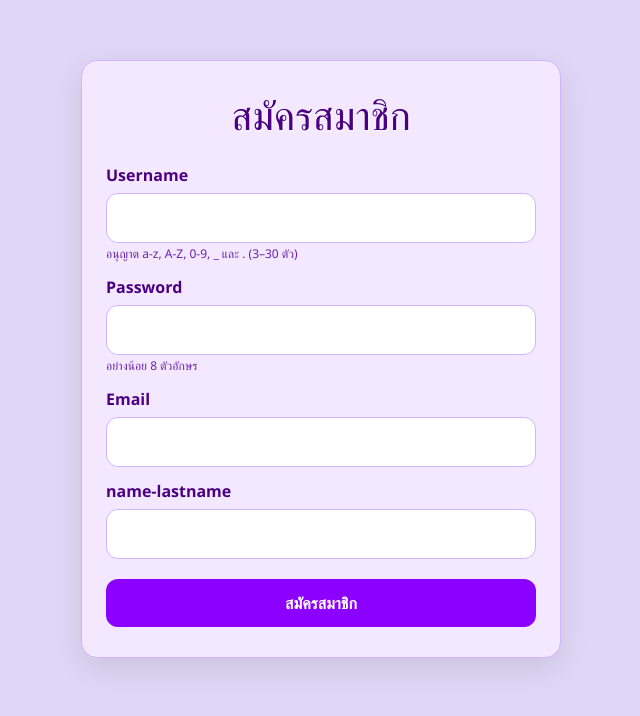
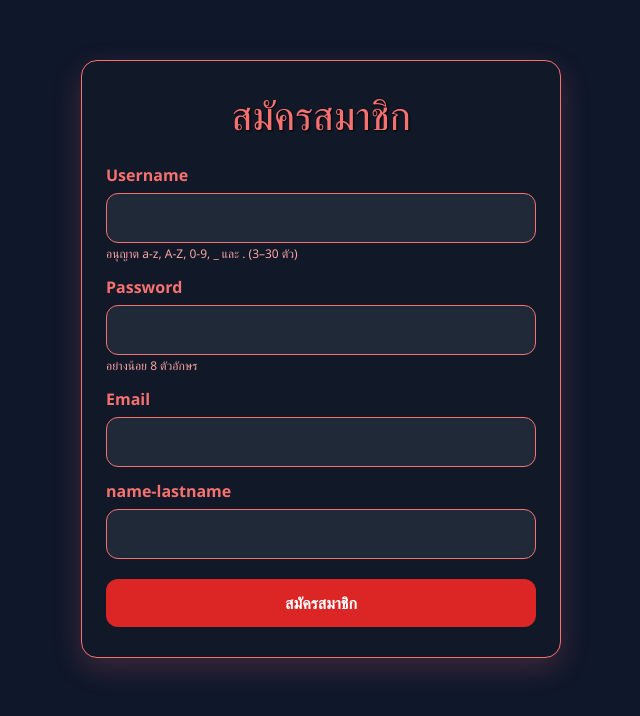
Before and after one commit to 67160398-jpg/dashboad, a PHP site: page /register.php in a window 1280 px wide. Shown: the top 716 px of the page, without its empty margins (319-959 px from the left). Run offline with PHP 8.4, Linux system fonts and the light colour scheme.

Commit message:
Update register.php

```diff
--- a/register.php
+++ b/register.php
@@ -1,10 +1,12 @@
 <?php
+session_start();
 require __DIR__ . '/config_mysqli.php';
 error_reporting(E_ALL);
 ini_set('display_errors', 1);
 
 $errors = [];
 $success = "";
+$username = $email = $full_name = "";
 
 if (empty($_SESSION['csrf_token'])) {
     $_SESSION['csrf_token'] = bin2hex(random_bytes(32));
@@ -80,39 +82,40 @@ if ($_SERVER['REQUEST_METHOD'] === 'POST') {
 <link href="https://cdn.jsdelivr.net/npm/bootstrap@5.3.3/dist/css/bootstrap.min.css" rel="stylesheet">
 <style>
 body {
-    background: #e0d7f6;
+    background: #0f172a;
     font-family: 'Segoe UI', sans-serif;
-    color: #1e1b4b;
+    color: #f87171;
     margin:0; padding:0;
 }
 .container {
     max-width: 480px;
     margin: 60px auto;
-    background: #f3e8ff;
-    border: 1px solid #d3b3ff;
+    background: #111827;
+    border: 1px solid #f87171;
     border-radius: 1rem;
     padding: 30px 24px;
-    box-shadow: 0 10px 30px rgba(0,0,0,0.1);
+    box-shadow: 0 10px 30px rgba(248,113,113,0.2);
 }
 h1 {
-    color: #4B0082;
+    color: #f87171;
     text-align:center;
     margin-bottom: 24px;
-    text-shadow: 1px 1px 2px #fff;
+    text-shadow: 1px 1px 2px #000;
 }
 label {
     display:block;
     font-weight:600;
     margin-top: 12px;
-    color: #4B0082;
+    color: #f87171;
 }
 input {
     width:100%;
     padding:12px;
     border-radius:12px;
-    border:1px solid #d3b3ff;
+    border:1px solid #f87171;
     margin-top:6px;
-    background:#fff;
+    background:#1f2937;
+    color:#f87171;
 }
 button {
     width:100%;
@@ -120,13 +123,13 @@ button {
     border:none;
     border-radius:12px;
     margin-top:20px;
-    background:#8B00FF;
+    background:#dc2626;
     color:#fff;
     font-weight:700;
     cursor:pointer;
     transition:0.2s;
 }
-button:hover { background:#6a00c7; }
+button:hover { background:#b91c1c; }
 .alert {
     padding:12px 14px;
     border-radius:12px;
@@ -134,18 +137,18 @@ button:hover { background:#6a00c7; }
     font-size:14px;
 }
 .alert.error {
-    background:#ffecec;
-    color:#a40000;
-    border:1px solid #ffc9c9;
+    background:#7f1d1d;
+    color:#fca5a5;
+    border:1px solid #f87171;
 }
 .alert.success {
-    background:#eeefff;
-    color:#2a0080;
-    border:1px solid #d3b3ff;
+    background:#1f2937;
+    color:#f87171;
+    border:1px solid #dc2626;
 }
 .hint {
     font-size:12px;
-    color:#6b21a8;
+    color:#fca5a5;
     margin-top:2px;
 }
 </style>
```
